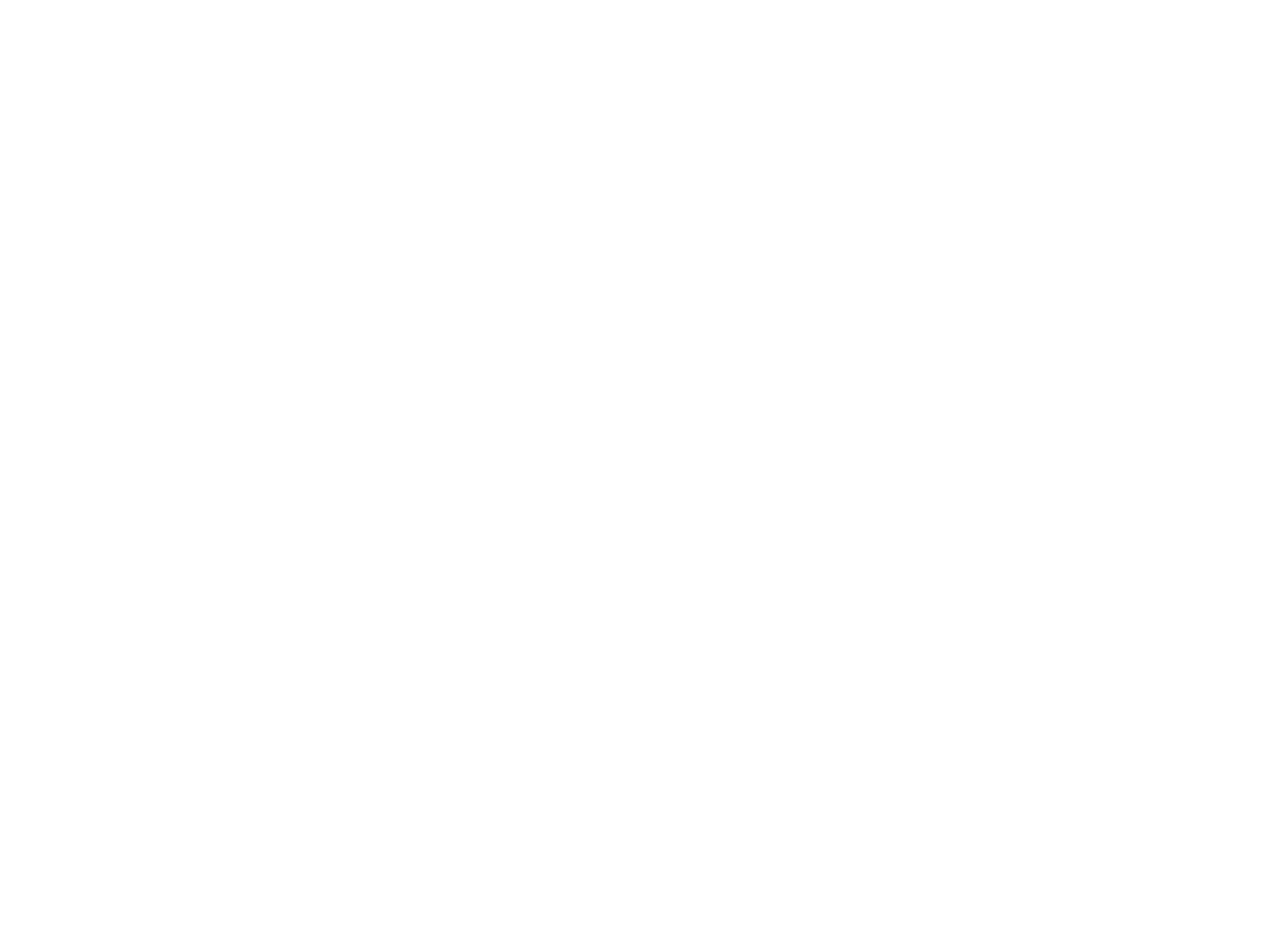
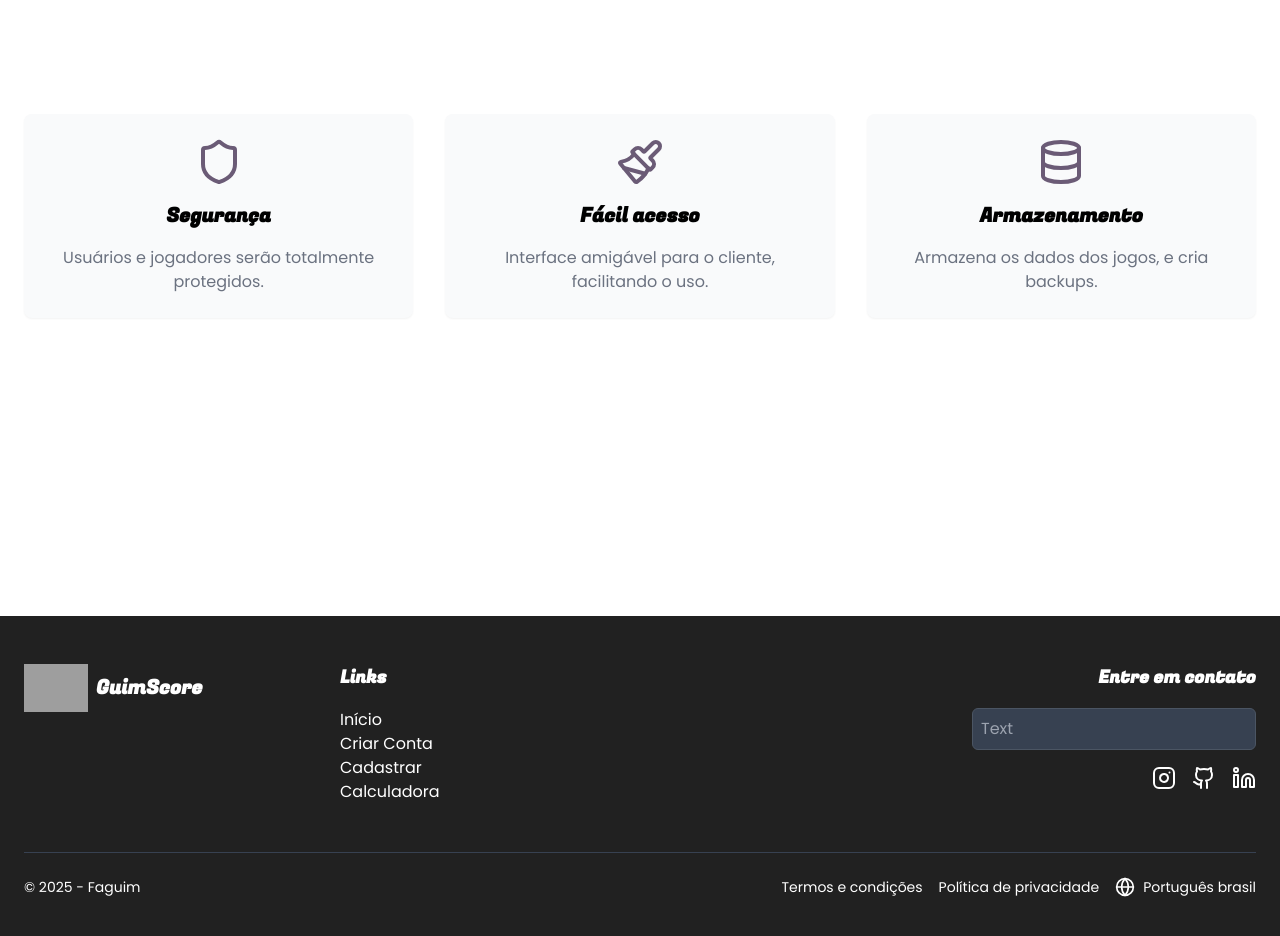
Before and after one commit to Faguim02/GuimScore, a Next.js app in the folder frontend/: page / in a window 1280 px wide. Shown: the part 1040-1976 px from the top of the page. Before the commit the page ends 800 px from the top, so only its background shows below. Built offline with nearby package versions, Linux system fonts and the light colour scheme; grey boxes are pictures that could not be loaded.

Commit message:
feat: redesenha o rodapé da landing page

```diff
--- a/frontend/package.json
+++ b/frontend/package.json
@@ -20,6 +20,7 @@
     "@radix-ui/react-tooltip": "^1.2.7",
     "axios": "^1.10.0",
     "clsx": "^2.1.1",
+    "lucide-react": "^0.525.0",
     "next": "15.1.7",
     "react": "^19.0.0",
     "react-dom": "^19.0.0",
--- a/frontend/src/app/page.tsx
+++ b/frontend/src/app/page.tsx
@@ -1,5 +1,14 @@
 import { Button } from '@/components/ui/button'
 import Link from 'next/link'
+import {
+  Shield,
+  Paintbrush,
+  Database,
+  Instagram,
+  Github,
+  Linkedin,
+  Globe,
+} from 'lucide-react'
 
 export default function LandingPage() {
   return (
@@ -31,7 +40,7 @@
         </nav>
       </header>
       <main className="flex-1">
-        <section className="w-full py-12 md:py-24 lg:py-32 xl:py-24">
+        <section className="h-screen w-full py-12 md:py-24 lg:py-32 xl:py-24">
           <div className="container px-4 md:px-6">
             <div className="flex flex-col items-center space-y-8 text-center">
               <div className="space-y-2">
@@ -45,7 +54,7 @@
               </div>
               <div className="space-x-4">
                 <Link
-                  className="inline-flex h-9 items-center justify-center rounded-md bg-brand-purple-100 px-6 py-4 text-sm font-poppins font-medium shadow transition-colors hover:bg-brand-purple-200 focus-visible:outline-none focus-visible:ring-1 focus-visible:bg-brand-purple-100 disabled:pointer-events-none disabled:opacity-50 dark:bg-brand-purple-100 dark:text-gray-100 dark:hover:bg-brand-purple-200 dark:focus-visible:ring-gray-300"
+                  className="text-gray-100 inline-flex h-9 items-center justify-center rounded-md bg-brand-purple-100 px-6 py-4 text-sm font-poppins font-medium shadow transition-colors hover:bg-brand-purple-200 focus-visible:outline-none focus-visible:ring-1 focus-visible:bg-brand-purple-100 disabled:pointer-events-none disabled:opacity-50 dark:bg-brand-purple-100 dark:text-gray-100 dark:hover:bg-brand-purple-200 dark:focus-visible:ring-gray-300"
                   href="/dashboard"
                 >
                   <img src="/icons/icon_start.svg" alt="Start Icon" className="h-4 w-4 mr-2" />
@@ -53,7 +62,7 @@
                 </Link>
 
                 <Link
-                  className="inline-flex h-9 items-center justify-center rounded-md bg-brand-purple-100 px-6 py-4 text-sm font-poppins font-medium shadow transition-colors hover:bg-brand-purple-200 focus-visible:outline-none focus-visible:ring-1 focus-visible:bg-brand-purple-100 disabled:pointer-events-none disabled:opacity-50 dark:bg-brand-purple-100 dark:text-gray-100 dark:hover:bg-brand-purple-200 dark:focus-visible:ring-gray-300"
+                  className="text-gray-100 inline-flex h-9 items-center justify-center rounded-md bg-brand-purple-100 px-6 py-4 text-sm font-poppins font-medium shadow transition-colors hover:bg-brand-purple-200 focus-visible:outline-none focus-visible:ring-1 focus-visible:bg-brand-purple-100 disabled:pointer-events-none disabled:opacity-50 dark:bg-brand-purple-100 dark:text-gray-100 dark:hover:bg-brand-purple-200 dark:focus-visible:ring-gray-300"
                   href="/docs"
                 >
                   <img src="/icons/icon_docs.svg" alt="Start Icon" className="h-4 w-4 mr-2" />
@@ -63,11 +72,83 @@
             </div>
           </div>
         </section>
+        <section className="h-screen w-full py-12 md:py-24 lg:py-32 bg-white dark:bg-gray-950">
+          <div className="h-full container grid items-center justify-center gap-4 px-4 text-center md:px-6 lg:gap-10">
+            <div className="grid w-full grid-cols-1 lg:grid-cols-3 gap-8">
+              <div className="flex flex-col items-center justify-center space-y-4 rounded-lg bg-gray-50 p-6 shadow-sm dark:bg-gray-900/50">
+                <Shield className="h-12 w-12 text-brand-purple-100" />
+                <h3 className="text-xl font-bold font-fugaz-one text-black dark:text-white">Segurança</h3>
+                <p className="text-gray-500 dark:text-gray-400 font-poppins text-center">
+                  Usuários e jogadores serão totalmente protegidos.
+                </p>
+              </div>
+              <div className="flex flex-col items-center justify-center space-y-4 rounded-lg bg-gray-50 p-6 shadow-sm dark:bg-gray-900/50">
+                <Paintbrush className="h-12 w-12 text-brand-purple-100" />
+                <h3 className="text-xl font-bold font-fugaz-one text-black dark:text-white">Fácil acesso</h3>
+                <p className="text-gray-500 dark:text-gray-400 font-poppins text-center">
+                  Interface amigável para o cliente, facilitando o uso.
+                </p>
+              </div>
+              <div className="flex flex-col items-center justify-center space-y-4 rounded-lg bg-gray-50 p-6 shadow-sm dark:bg-gray-900/50">
+                <Database className="h-12 w-12 text-brand-purple-100" />
+                <h3 className="text-xl font-bold font-fugaz-one text-black dark:text-white">Armazenamento</h3>
+                <p className="text-gray-500 dark:text-gray-400 font-poppins text-center">
+                  Armazena os dados dos jogos, e cria backups.
+                </p>
+              </div>
+            </div>
+          </div>
+        </section>
       </main>
-      <footer className="flex flex-col gap-2 sm:flex-row py-6 w-full shrink-0 items-center px-4 md:px-6 border-t">
-        <p className="text-xs font-poppins text-gray-500 dark:text-gray-400">
-          © 2024 GuimScore. Todos os direitos reservados.
-        </p>
+      <footer className="bg-[#212121] text-white font-poppins">
+        <div className="container mx-auto px-6 py-12">
+          <div className="grid grid-cols-1 md:grid-cols-4 gap-8">
+            <div className="flex flex-col items-start">
+              <div className="flex items-center">
+                <img src="/logo.svg" alt="GuimScore Logo" className="h-12 w-auto" />
+                <span className="ml-2 text-xl font-bold font-fugaz-one">GuimScore</span>
+              </div>
+            </div>
+            <div className="flex flex-col">
+              <h3 className="font-bold text-lg mb-4 font-fugaz-one">Links</h3>
+              <Link href="#" className="hover:underline">Início</Link>
+              <Link href="/sign-up" className="hover:underline">Criar Conta</Link>
+              <Link href="/sign-up" className="hover:underline">Cadastrar</Link>
+              <Link href="#" className="hover:underline">Calculadora</Link>
+            </div>
+            <div></div>
+            <div className="flex flex-col items-start md:items-end">
+              <h3 className="font-bold text-lg mb-4 font-fugaz-one">Entre em contato</h3>
+              <input
+                type="text"
+                placeholder="Text"
+                className="bg-gray-700 border border-gray-600 rounded-md w-full p-2 mb-4 text-white placeholder-gray-400"
+              />
+              <div className="flex space-x-4">
+                <a href="#" aria-label="Instagram">
+                  <Instagram className="h-6 w-6" />
+                </a>
+                <a href="#" aria-label="GitHub">
+                  <Github className="h-6 w-6" />
+                </a>
+                <a href="#" aria-label="LinkedIn">
+                  <Linkedin className="h-6 w-6" />
+                </a>
+              </div>
+            </div>
+          </div>
+          <div className="border-t border-gray-700 mt-12 pt-6 flex flex-col md:flex-row justify-between items-center text-sm">
+            <p className="mb-4 md:mb-0">© 2025 - Faguim</p>
+            <div className="flex items-center space-x-4">
+              <Link href="#" className="hover:underline">Termos e condições</Link>
+              <Link href="#" className="hover:underline">Política de privacidade</Link>
+              <div className="flex items-center">
+                <Globe className="h-5 w-5 mr-2" />
+                <span>Português brasil</span>
+              </div>
+            </div>
+          </div>
+        </div>
       </footer>
     </div>
   )
```
Also changed, not shown: 1 other file (tests, documents, lock files or other folders).
